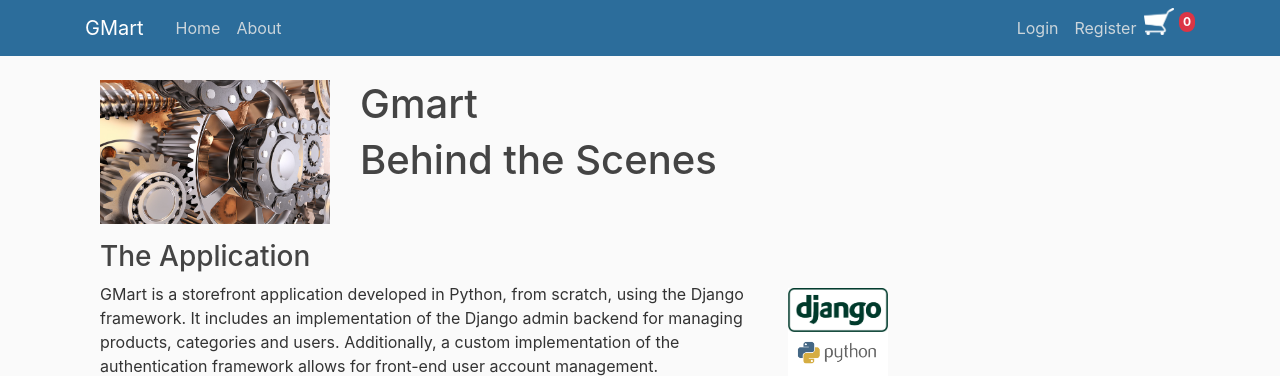
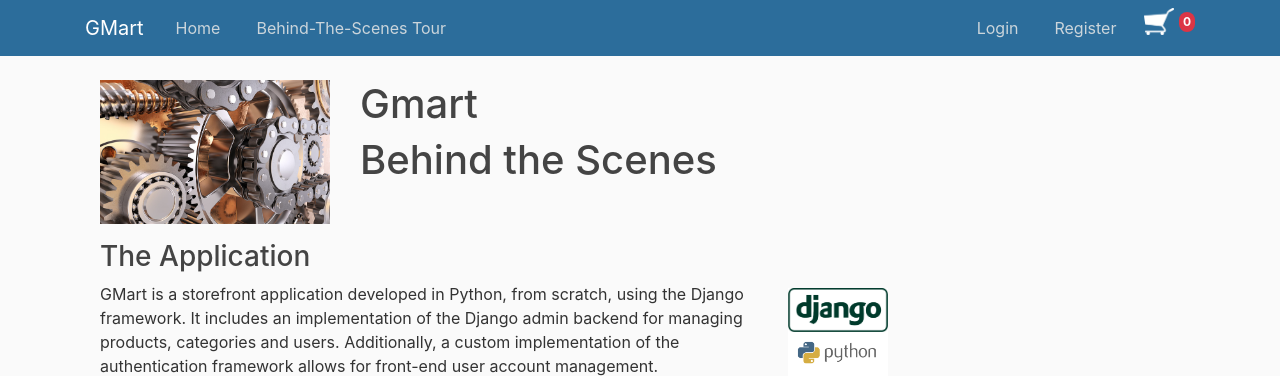
Before and after one commit to GregBoBeg/GMart, a Django app: page /about/ in a window 1280 px wide. Shown: the top 376 px of the page. Run offline with Django 3.2, Linux system fonts and the light colour scheme; some libraries are stand-ins or nearby versions.

Commit message:
Changed About page menu link title.

```diff
--- a/gmart_app/static/gmart_app/main.css
+++ b/gmart_app/static/gmart_app/main.css
@@ -18,6 +18,7 @@
 
   .site-header .navbar-nav .nav-link {
     color: #cbd5db;
+    margin-right: 20px;
   }
 
   .site-header .navbar-nav .nav-link:hover {
--- a/gmart_app/templates/gmart_app/base.html
+++ b/gmart_app/templates/gmart_app/base.html
@@ -37,7 +37,7 @@
                     <div class="collapse navbar-collapse" id="navbarToggle">
                         <div class="navbar-nav mr-auto">
                             <a class="nav-item nav-link" href="{% url 'gmart-home' %}">Home</a>
-                            <a class="nav-item nav-link" href="{% url 'gmart-about' %}">About</a>
+                            <a class="nav-item nav-link" href="{% url 'gmart-about' %}">Behind-The-Scenes Tour</a>
                         </div>
                         <!-- Navbar Right Side -->
                         <div class="navbar-nav">
```
